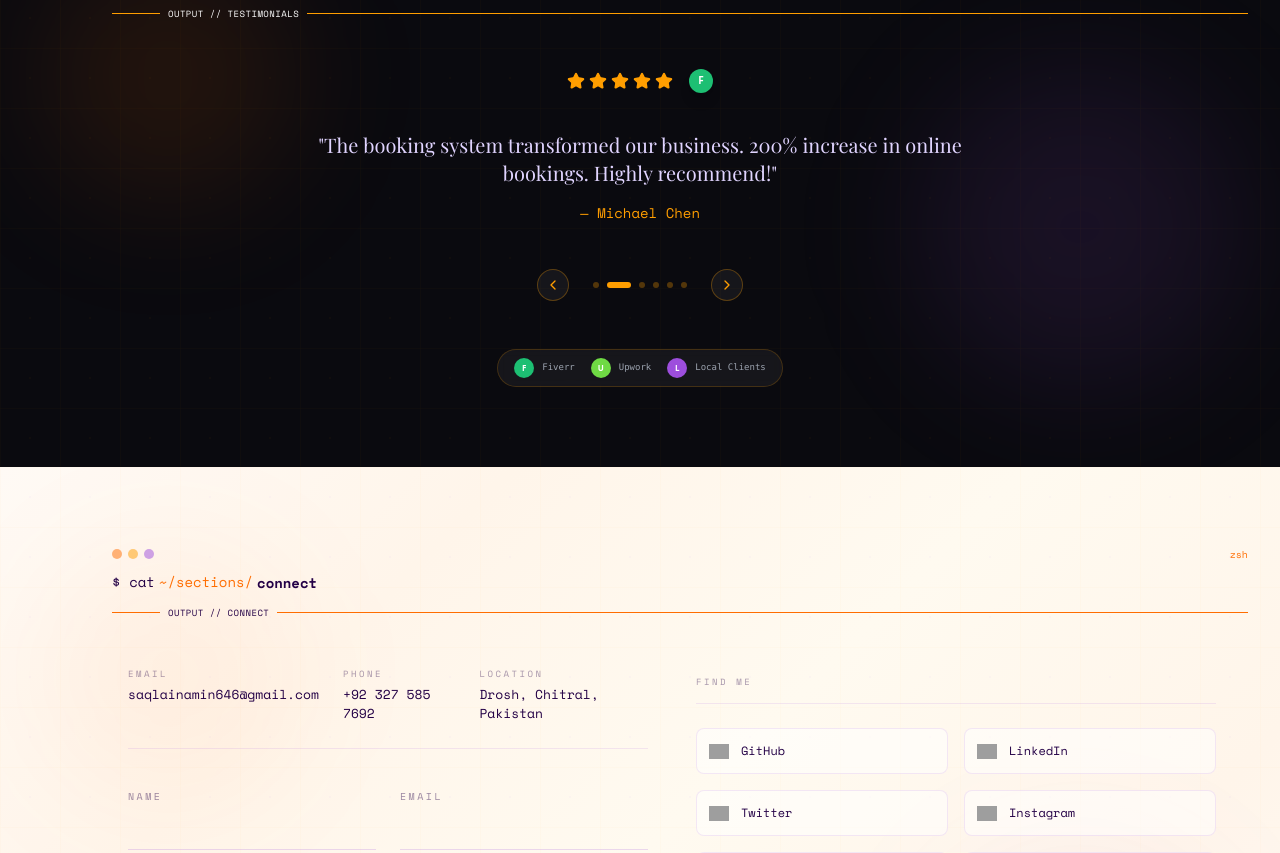
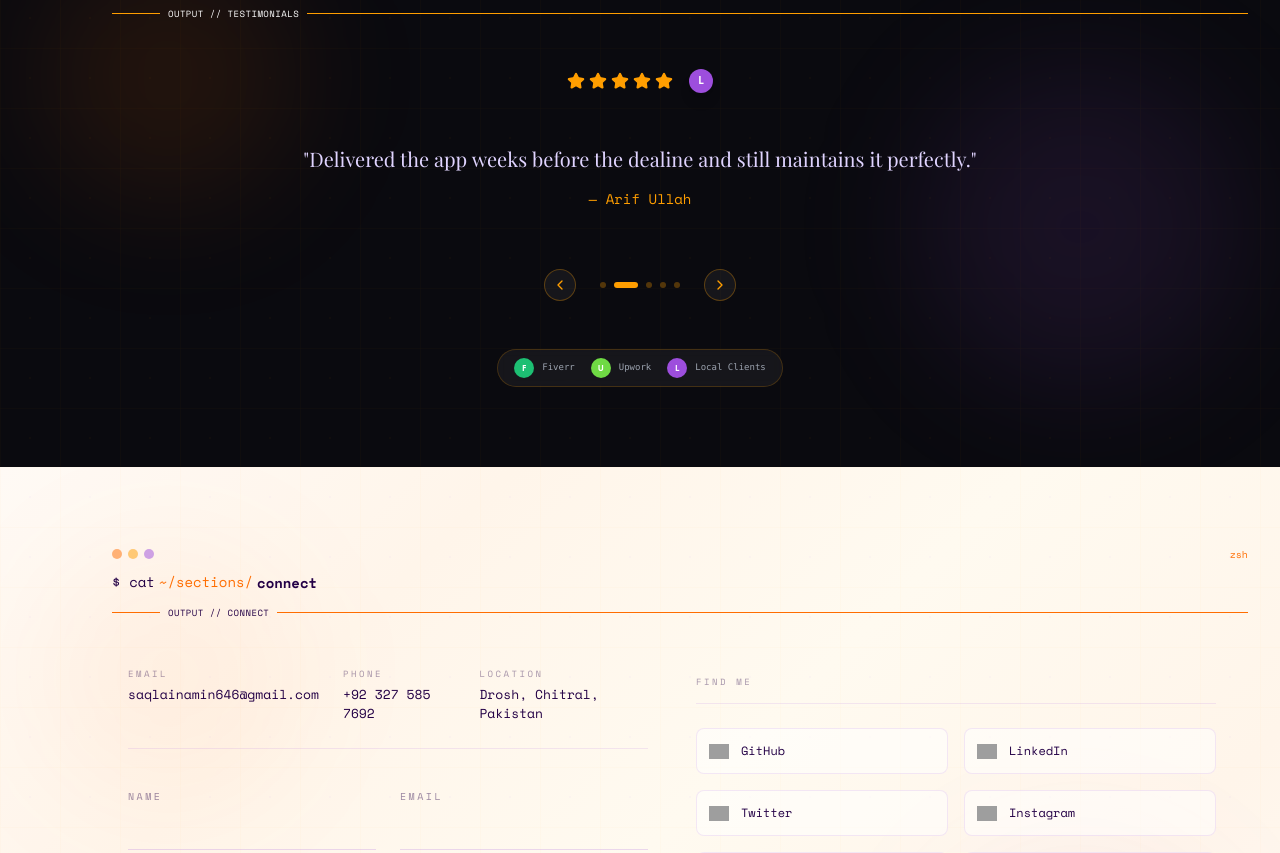
Before and after one commit to mrsaqlain75/saqlain-amin, a React (Vite) app: page / in a window 1280 px wide. Shown: the part 4100-4953 px from the top of the page. Built offline with nearby package versions, Linux system fonts and the light colour scheme; grey boxes are pictures that could not be loaded.

Commit message:
added natural testitmonials

```diff
--- a/src/components/Testimonials.jsx
+++ b/src/components/Testimonials.jsx
@@ -6,45 +6,38 @@ import TerminalHeading from "./TerminalHeading";
 const testimonials = [
   {
     id: 1,
-    name: "Sarah Johnson",
-    feedback: "Exceptional design work. Understood our brand instantly and delivered assets that exceeded expectations.",
+    name: "Alison Zara Singh",
+    feedback: "Saqlain trained me for 6 months and guess what, I got the Comptia ITF+ certification.",
     rating: 5,
-    platform: "upwork"
+    platform: "Fiverr"
   },
   {
     id: 2,
-    name: "Michael Chen",
-    feedback: "The booking system transformed our business. 200% increase in online bookings. Highly recommend!",
+    name: "Arif Ullah",
+    feedback: "Delivered the app weeks before the dealine and still maintains it perfectly.",
     rating: 5,
-    platform: "fiverr"
+    platform: "local"
   },
   {
     id: 3,
-    name: "David Thompson",
-    feedback: "Best instructor I've ever had. Passed my certification on the first try!",
+    name: "Zubaida Khalid",
+    feedback: "Well mannered, great communication and very responsive",
     rating: 5,
     platform: "local"
   },
   {
     id: 4,
-    name: "Ahmed Raza",
-    feedback: "From zero digital presence to full online booking system. Game changer for our hotel.",
-    rating: 5,
-    platform: "local"
-  },
-  {
-    id: 5,
-    name: "Emily Martinez",
-    feedback: "Attention to detail and creative vision is outstanding. Will definitely work with him again.",
+    name: "Karla Gomez",
+    feedback: "His last minute session saved my automata exam. Cheers",
     rating: 5,
     platform: "upwork"
   },
   {
-    id: 6,
-    name: "Dr. James Wilson",
-    feedback: "Trained 50+ students in our region. His dedication to education is truly inspiring.",
+    id: 5,
+    name: "Ahmad Khan",
+    feedback: "As his 1st fiverr client, really tested him. He's great. ",
     rating: 5,
-    platform: "local"
+    platform: "fiverr"
   }
 ];
 
```
